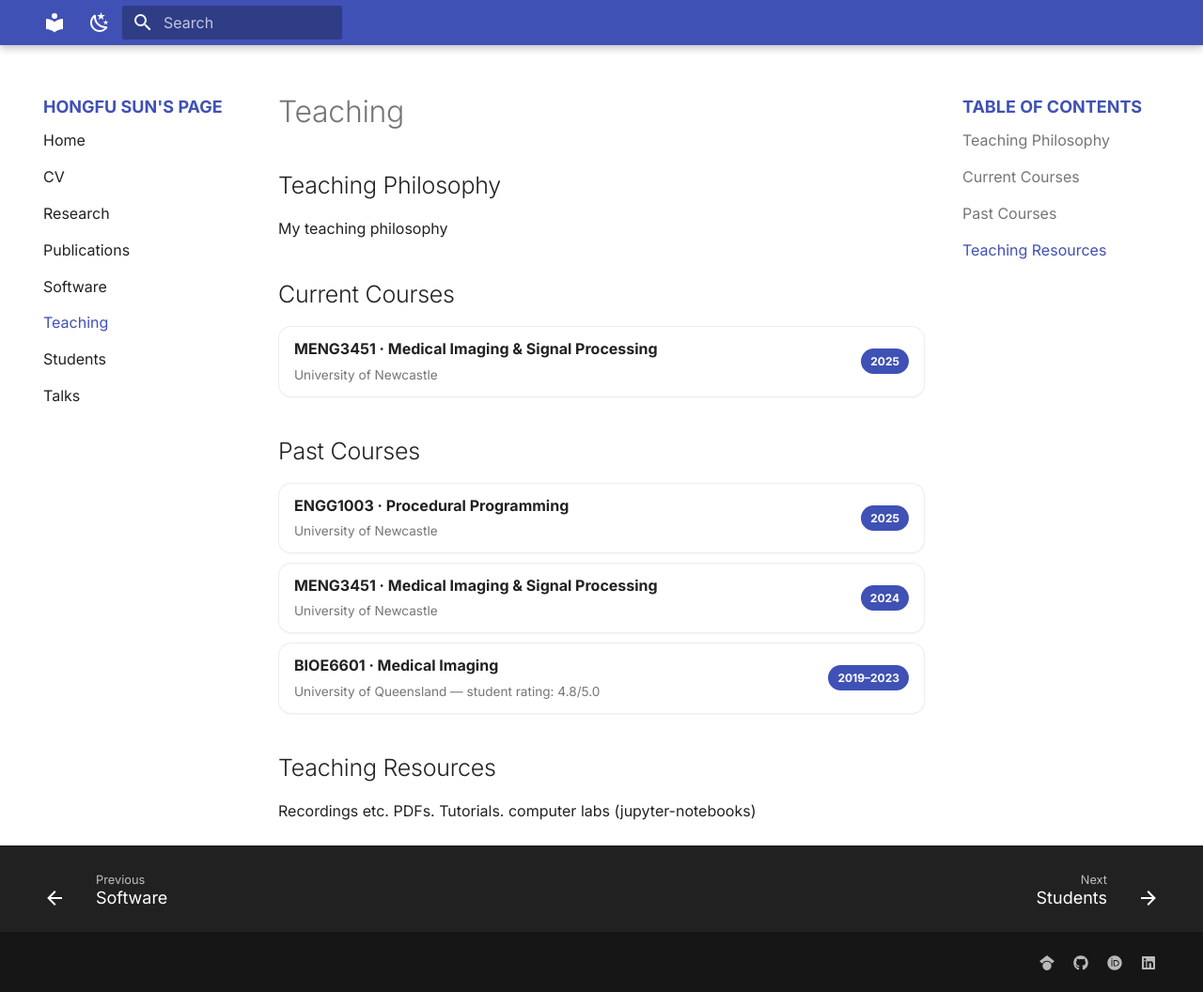
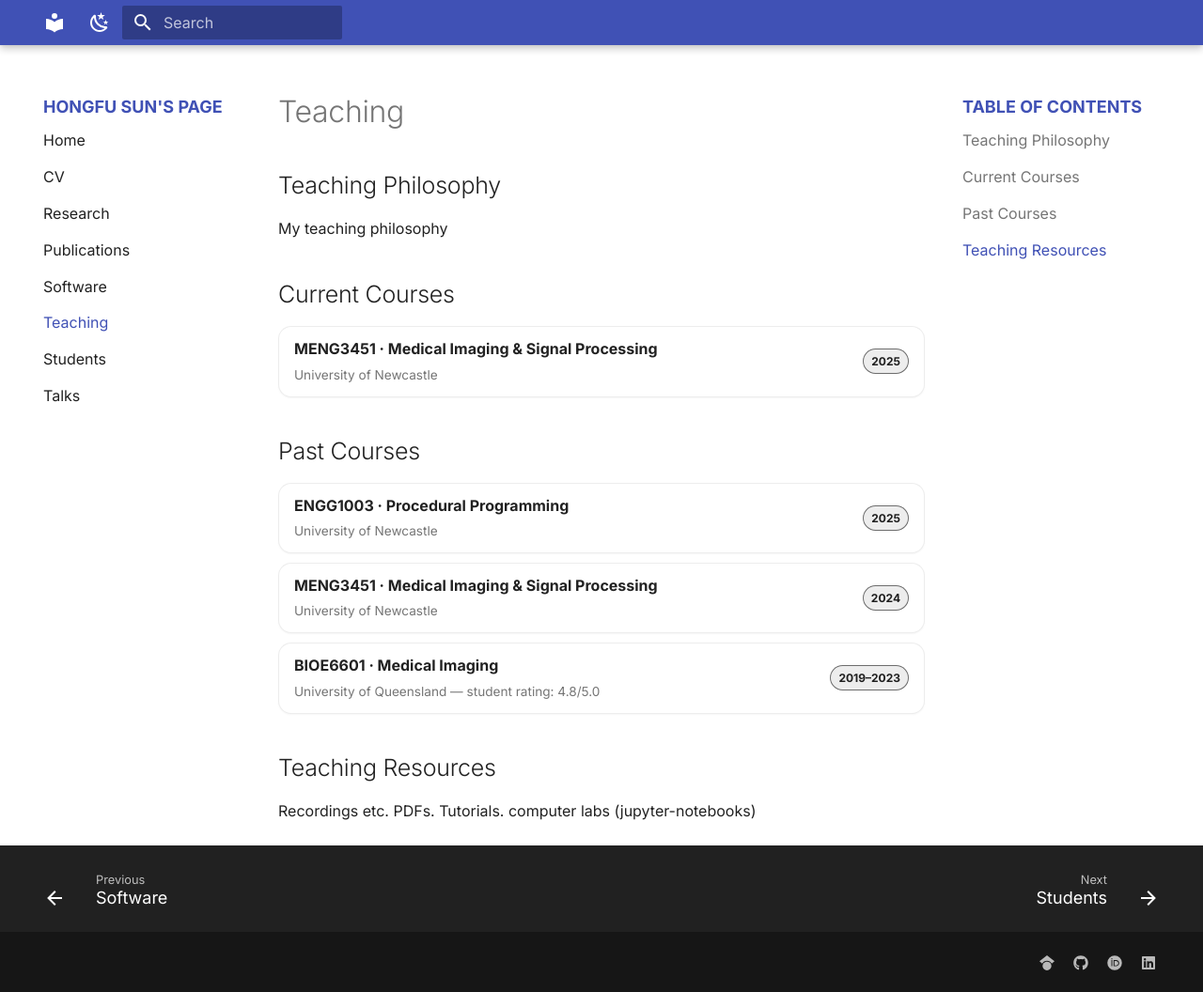
Before and after one commit to sunhongfu/sunhongfu.github.io, an MkDocs documentation site: the page built from docs/teaching.md, in a window 1280 px wide and 1056 px high. Shown: the whole window at 94% size. Built offline with MkDocs 1.6.1 and Material for MkDocs 9.7.7, drawn with Linux system fonts in a browser that asks for light colours.

Commit message:
change color

```diff
--- a/docs/assets/extra.css
+++ b/docs/assets/extra.css
@@ -207,12 +207,13 @@
   align-items: center;
   justify-content: center;
   white-space: nowrap;
-  background-color: #3f51b5;
-  color: #fff;
+  background-color: var(--md-default-fg-color--lightest); /* softer, muted */
+  color: var(--md-default-fg-color);                      /* dark text */
   font-size: 0.75em;
-  font-weight: 700;
-  padding: 4px 10px;
+  font-weight: 600;
+  padding: 3px 8px;   /* slightly smaller */
   border-radius: 999px;
+  border: 1px solid var(--md-default-fg-color--light);    /* subtle outline */
 }
 
 @media (min-width: 900px) {
```
